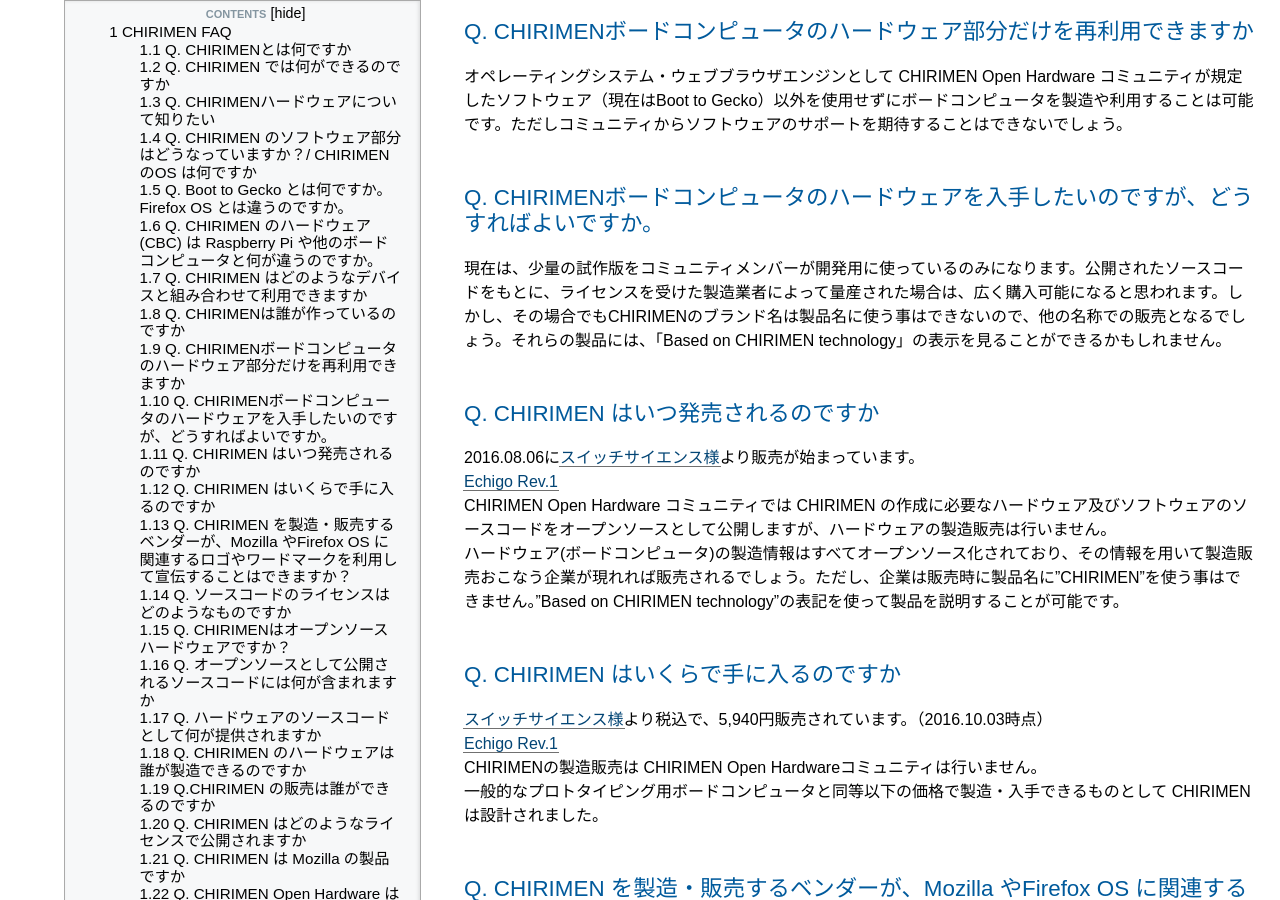
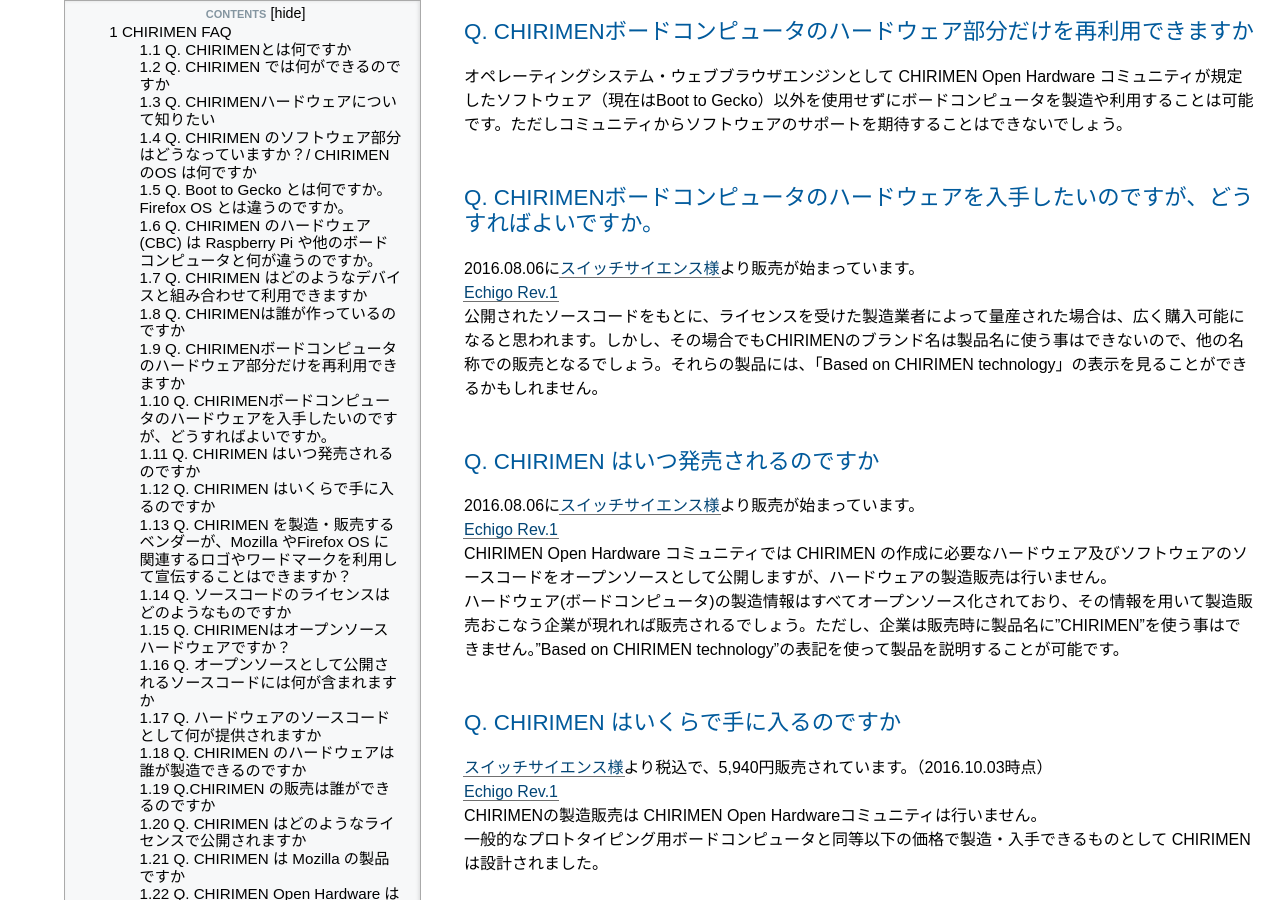
Before and after one commit to chirimen-oh/chirimen-oh.github.io, a Jekyll site: the page built from docs/ja/FAQ.md, in a window 1280 px wide and 900 px high, scrolled down 1559 px. Built offline with Jekyll 4.4.1, drawn with Linux system fonts in a browser that asks for light colours; nearby versions of some CDN libraries.

Commit message:
CHIIRMENボード発売正式発表に伴う修正 #62 の修正

```diff
--- a/docs/ja/FAQ.md
+++ b/docs/ja/FAQ.md
@@ -36,7 +36,9 @@ CHIRIMEN Open Hardware コミュニティによって開発されました。し
 オペレーティングシステム・ウェブブラウザエンジンとして CHIRIMEN Open Hardware コミュニティが規定したソフトウェア（現在はBoot to Gecko）以外を使用せずにボードコンピュータを製造や利用することは可能です。ただしコミュニティからソフトウェアのサポートを期待することはできないでしょう。
 
 ## Q. CHIRIMENボードコンピュータのハードウェアを入手したいのですが、どうすればよいですか。
-現在は、少量の試作版をコミュニティメンバーが開発用に使っているのみになります。公開されたソースコードをもとに、ライセンスを受けた製造業者によって量産された場合は、広く購入可能になると思われます。しかし、その場合でもCHIRIMENのブランド名は製品名に使う事はできないので、他の名称での販売となるでしょう。それらの製品には、「Based on CHIRIMEN technology」の表示を見ることができるかもしれません。
+2016.08.06に[スイッチサイエンス様](https://www.switch-science.com/)より販売が始まっています。
+[Echigo Rev.1](https://www.switch-science.com/catalog/2833/)
+公開されたソースコードをもとに、ライセンスを受けた製造業者によって量産された場合は、広く購入可能になると思われます。しかし、その場合でもCHIRIMENのブランド名は製品名に使う事はできないので、他の名称での販売となるでしょう。それらの製品には、「Based on CHIRIMEN technology」の表示を見ることができるかもしれません。
 
 ## Q. CHIRIMEN はいつ発売されるのですか
 2016.08.06に[スイッチサイエンス様](https://www.switch-science.com/)より販売が始まっています。
```
Also changed, not shown: docs/en/FAQ.md (+3 -1 lines).
